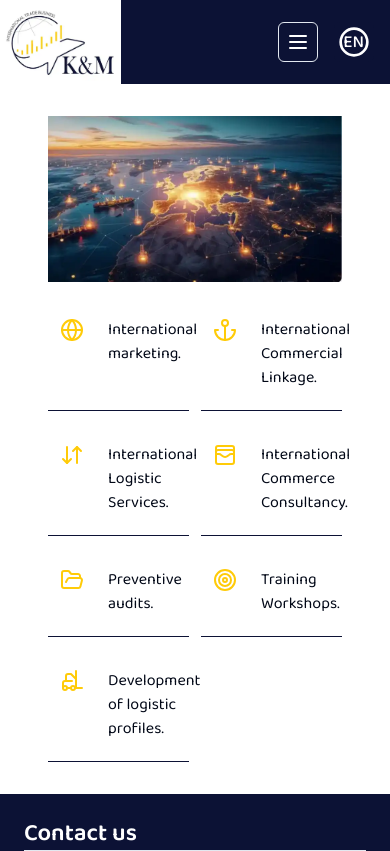
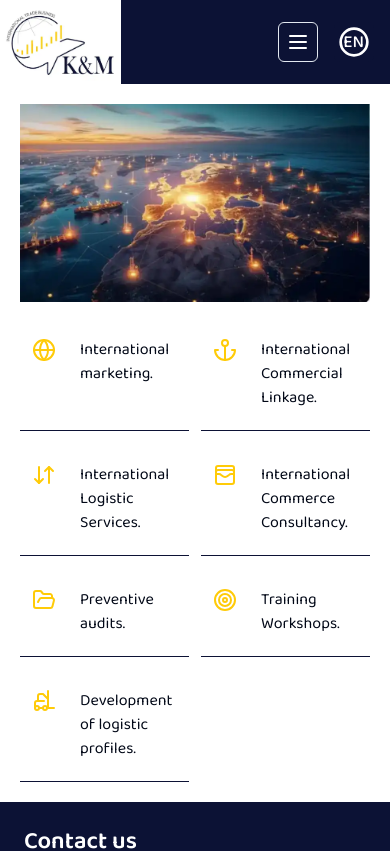
Before and after one commit to ItsDanielGtz/corporativo-integral, a React (Vite) app: page /services in a window 390 px wide. Shown: the top 851 px of the page. Built offline with nearby package versions, Linux system fonts and the light colour scheme.

Commit message:
Se cambio el padding de la pagina en dispositivos móviles

```diff
--- a/src/pages/Services.tsx
+++ b/src/pages/Services.tsx
@@ -13,7 +13,7 @@ function Services() {
         description={t("seo.services.description")}
         keywords={[t("seo.services.keywords", { joinArrays: "," })]}
       />
-      <div className="flex flex-col  py-8 px-12 lg:gap-16 lg:grid lg:grid-cols-12">
+      <div className="flex flex-col  py-5 px-5 lg:px-12 lg:py-8 lg:gap-16 lg:grid lg:grid-cols-12">
         <div className="lg:col-span-5 ">
           <img
             src={containerImg}
@@ -37,9 +37,9 @@ function Services() {
                     <div className="text-amarillo font-bold pl-3 pr-6">
                       <Icon />
                     </div>
-                    <div className=" flex-1 ">
+                    <p className=" flex-1 ">
                       {t(`services.${key}.description`)}
-                    </div>
+                    </p>
                   </div>
                 );
               })}
```
